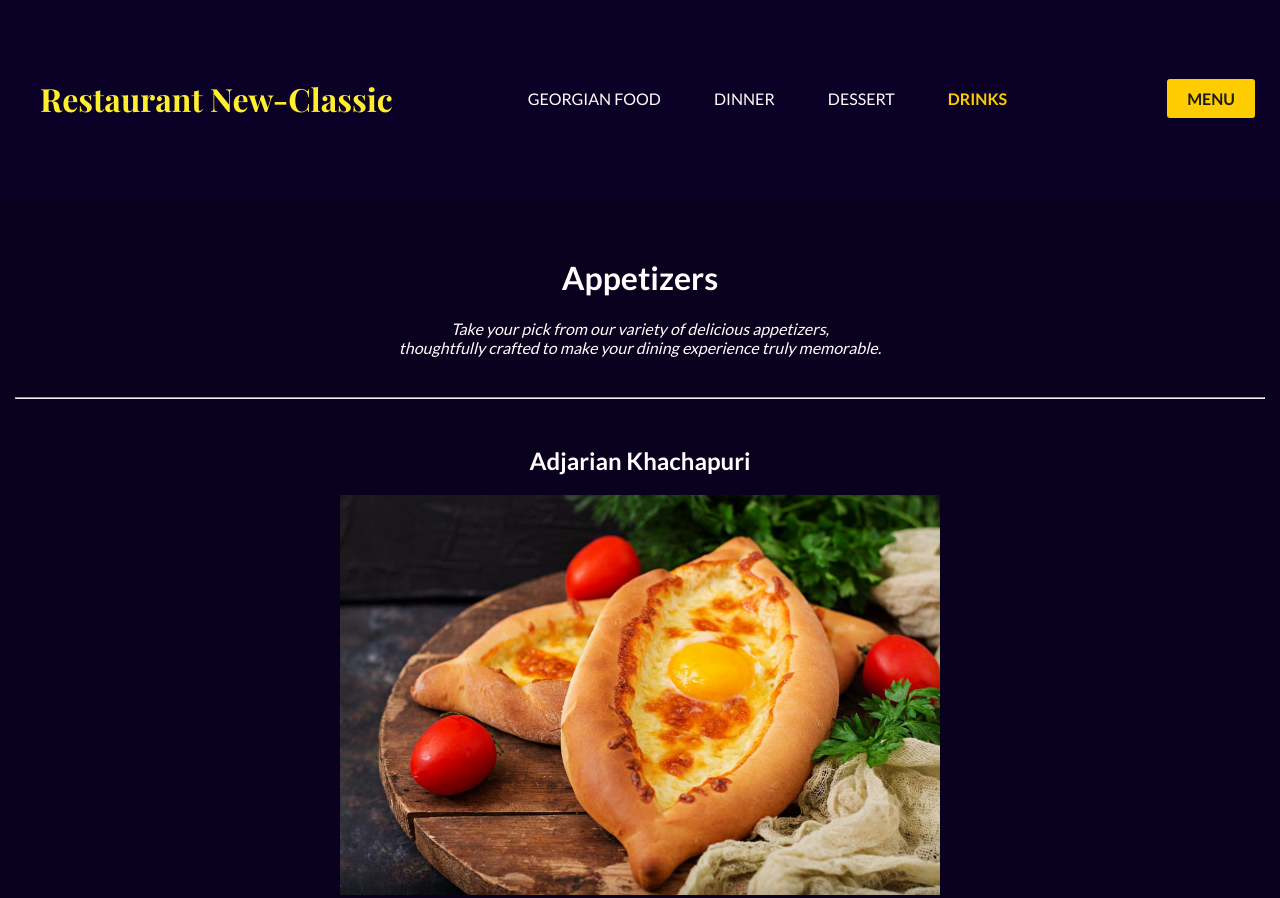
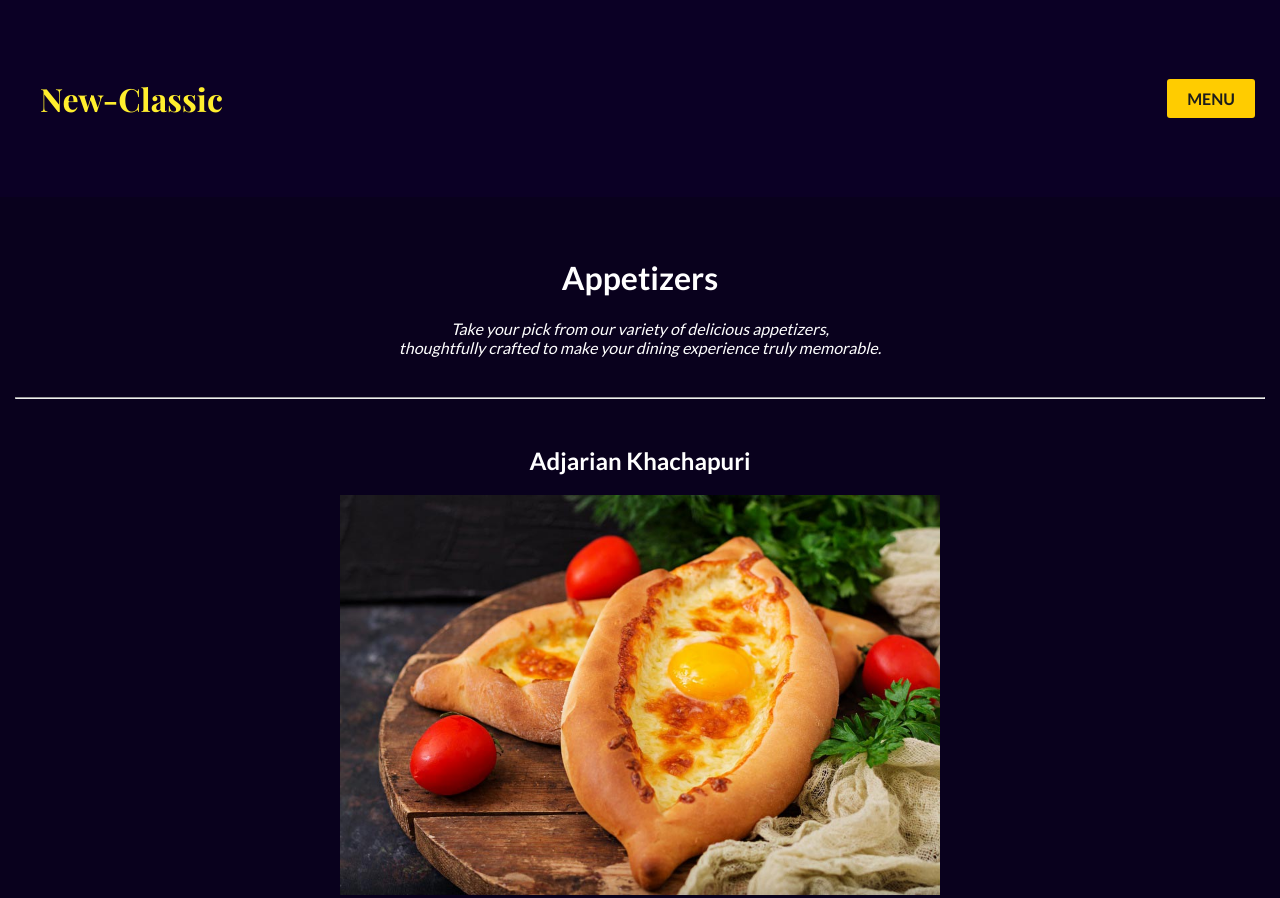
Before and after one commit to Sharksen/Restaurant-New-Classic, a plain HTML site: page index.html in a window 1280 px wide. Shown: the top 898 px of the page. Drawn offline with nearby package versions, Linux system fonts and the light colour scheme.

Commit message:
Update index.html

```diff
--- a/index.html
+++ b/index.html
@@ -21,16 +21,11 @@
                 <ul class="site-nav-left no-bullets">
                     <li>
                         <a href="#">
-                            <p class="restaurant-classic-title">Restaurant New-Classic</p>
+                            <p class="restaurant-classic-title"> New-Classic</p>
                         </a>
                     </li>
                 </ul>
-                <ul class="site-nav-right no-bullets">
-                    <li><a href="#" class="site-nav-link">Georgian food</a></li>
-                    <li><a href="#" class="site-nav-link">Dinner</a></li>
-                    <li><a href="#" class="site-nav-link">Dessert</a></li>
-                    <li><a href="#" class="site-nav-link-bold">DRINKS</a></li>
-                </ul>
+
                 <ul class="site-nav-mobile no-bullets">
                     <li>
                         <a href="#" class="button button-secondary button-small site-nav-link">Menu</a>
```
